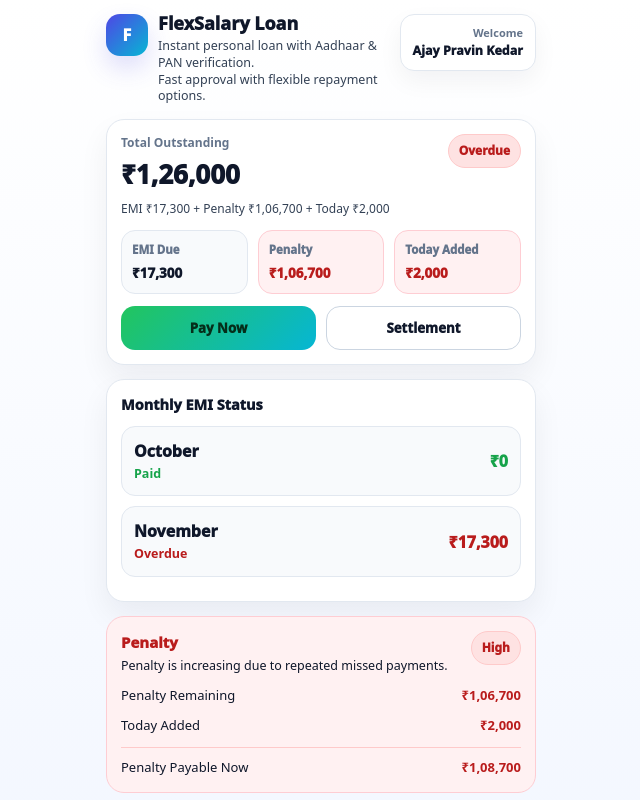
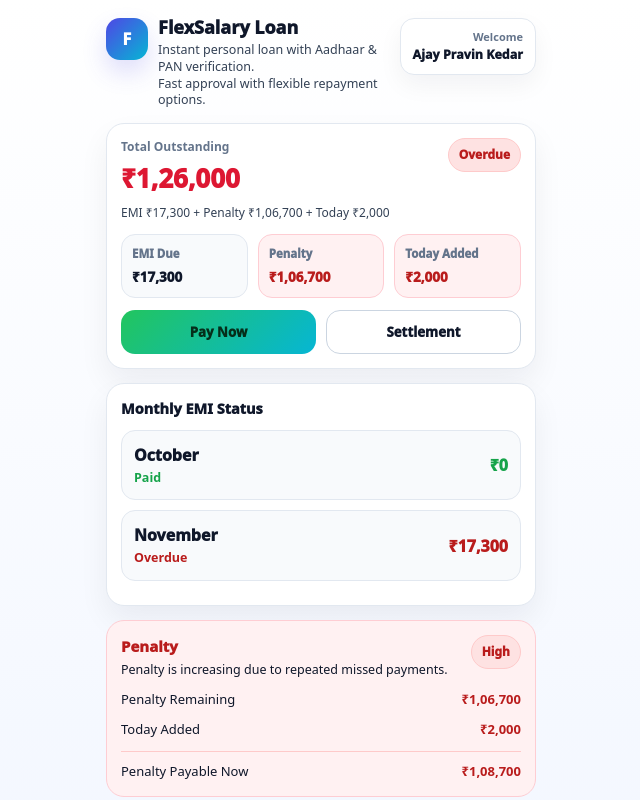
Before and after one commit to ajaykedar93/React_ProjectRandom, a React (Vite) app: page /flex in a window 1280 px wide. Shown: the top 800 px of the page, without its empty margins (319-959 px from the left). Built offline with nearby package versions, Linux system fonts and the light colour scheme.

Commit message:
Add new code react

```diff
--- a/src/Pages/Flex.jsx
+++ b/src/Pages/Flex.jsx
@@ -472,9 +472,10 @@
 /* ===================== Styles (Black text; Red only for penalty/warning) ===================== */
 const S = {
   page: {
-    minHeight: "100vh",
-    padding: 14,
-    background: "linear-gradient(180deg, #ffffff 0%, #f3f7ff 60%, #ffffff 100%)",
+     minHeight: "100vh",
+  padding: 14,
+  paddingTop: "calc(18px + env(safe-area-inset-top))", // ✅ notch safe
+  background: "linear-gradient(180deg, #ffffff 0%, #f3f7ff 60%, #ffffff 100%)",
     fontFamily:
       "ui-sans-serif, system-ui, -apple-system, Segoe UI, Roboto, Helvetica, Arial",
     color: "#0f172a",
@@ -530,7 +531,7 @@
   },
   cardTop: { display: "flex", justifyContent: "space-between", gap: 10 },
   label: { fontSize: 12, fontWeight: 900, color: "#64748b" },
-  totalAmount: { fontSize: 26, fontWeight: 950, color: "#0f172a", marginTop: 3 },
+  totalAmount: { fontSize: 26, fontWeight: 950, color: "#dd1732ff", marginTop: 3 },
   subText: { marginTop: 6, fontSize: 12, color: "#334155" },
   pillOverdue: {
     padding: "7px 10px",
```
